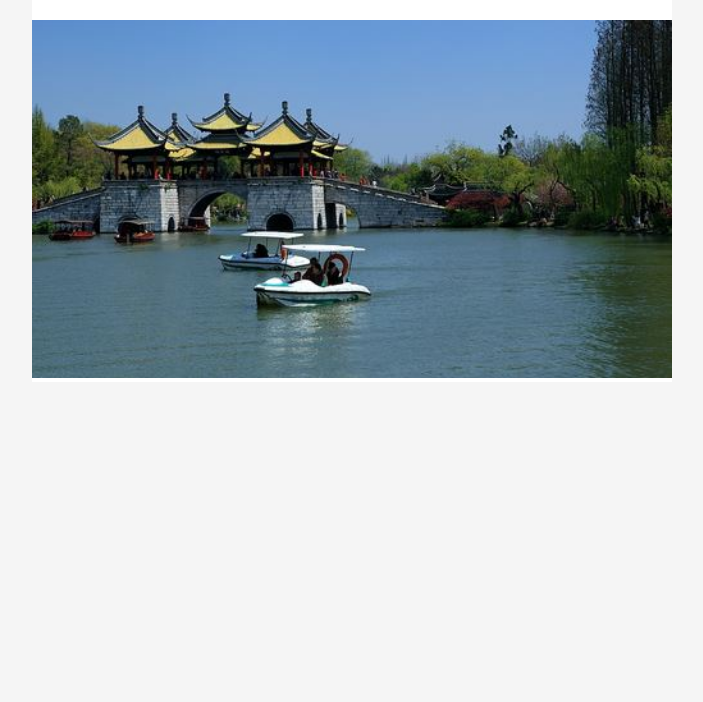
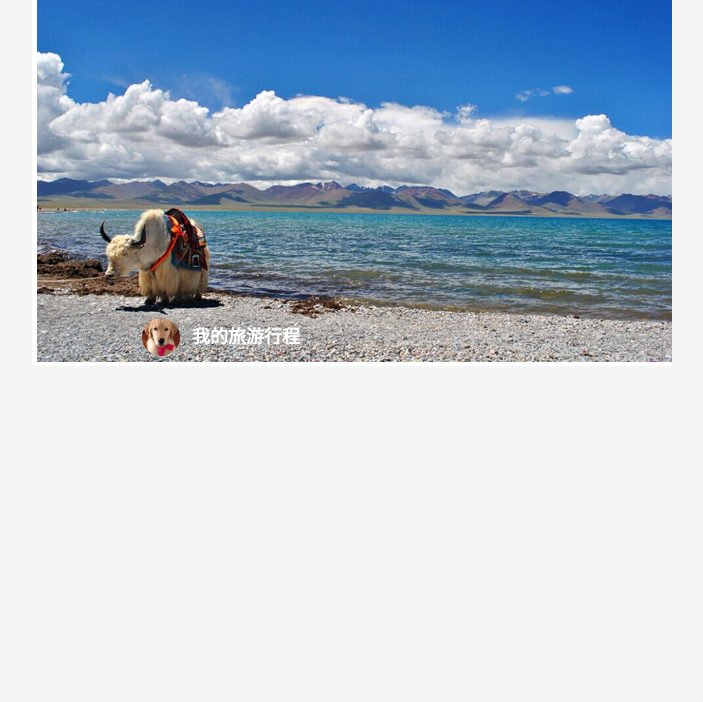
Before and after one commit to Kehaoqi16/hello, a plain HTML site: page image/tour/tour.html in a window 1280 px wide. Shown: the part 98-800 px from the top of the page, without its empty margins (288-991 px from the left). Drawn offline with Linux system fonts and the light colour scheme.

Commit message:
作业2 16-kehaoqi finish dog and font

```diff
--- a/image/tour/tour.html
+++ b/image/tour/tour.html
@@ -28,16 +28,55 @@
 
     .qui-header{
         background-color: #2bab79;
+        height: 60px;
     }
 
+    .plcRouteList{
+        margin-left: 5px;
+    }
+
+    .pic{
+        border-radius: 50%;
+    }
+
+    .bottom{
+        position:absolute;
+        top: 400px;
+        left: 430px;
+    }
+
+    .face{
+        float: left;
+        border:1px solid white
+        width: 39px;
+        height: 39px;
+        boeder-radius:50%;
+    }
+
+    .title{
+        color: white;
+        white-space: 18px;
+        font-size: 18px;
+        font-weight:bolder;
+        line-height: 40px;
+        margin-left: 50px;
+    }
 </style>
 
 <body>
     <header class="qui-header">
         <h1>国内旅游计划</h1>
     </header>
-    <a href="">
-        <img src="华东.jpg" alt="" width="640px">
-    </a>
+    <section class="plcRouteList">
+        <a href="">
+            <img src="fengjing.jpg" alt="" width="635px">
+        </a>
+        <div class="bottom">
+            <p class="face">
+                <img src="touxiang.jpg" alt="" width="38" height="38" class="pic">
+            </p>
+            <h2 class="title">我的旅游行程</h2>
+        </div>
+    </section>
 </body>
 </html>
```
Also changed, not shown: 1 other file.
